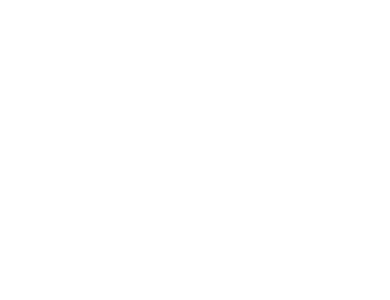
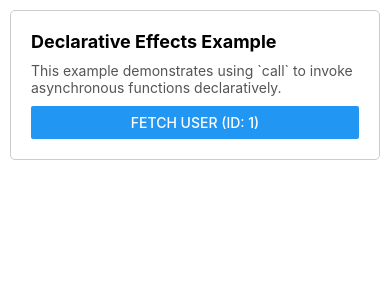
Before and after one commit to shubhamd99/react_native, a React Native app in the folder ReduxSaga/: screen / in a window 390 px wide. Shown: the top 300 px of the page. Built offline with nearby package versions, Linux system fonts and the light colour scheme.

Commit message:
redux saga declarative effect

```diff
--- a/ReduxSaga/App.tsx
+++ b/ReduxSaga/App.tsx
@@ -5,19 +5,34 @@
  * @format
  */
 
-import { StatusBar, useColorScheme } from 'react-native';
+// libs
+import React from 'react';
+import { StatusBar, useColorScheme, StyleSheet, View } from 'react-native';
+import { Provider } from 'react-redux';
 
-import { Provider } from 'react-redux';
+// store
 import store from './src/store/store';
+
+// components
+import DeclarativeEffectsComponent from './src/features/topics/declarativeEffects/DeclarativeEffectsComponent';
 
 function App() {
   const isDarkMode = useColorScheme() === 'dark';
 
   return (
     <Provider store={store}>
-      <StatusBar barStyle={isDarkMode ? 'light-content' : 'dark-content'} />
+      <View style={styles.container}>
+        <StatusBar barStyle={isDarkMode ? 'light-content' : 'dark-content'} />
+        <DeclarativeEffectsComponent />
+      </View>
     </Provider>
   );
 }
 
+const styles = StyleSheet.create({
+  container: {
+    flex: 1,
+  },
+});
+
 export default App;
--- /dev/null
+++ b/ReduxSaga/src/features/topics/declarativeEffects/DeclarativeEffectsComponent.tsx
@@ -0,0 +1,81 @@
+import React from 'react';
+import {
+  View,
+  Text,
+  Button,
+  ActivityIndicator,
+  StyleSheet,
+} from 'react-native';
+import { useDispatch, useSelector } from 'react-redux';
+import { fetchUserRequest } from './slice';
+import { RootState } from '../../../store/rootReducer';
+
+const DeclarativeEffectsComponent = () => {
+  const dispatch = useDispatch();
+  const { user, loading, error } = useSelector(
+    (state: RootState) => state.declarativeEffects,
+  );
+
+  const handleFetchUser = () => {
+    dispatch(fetchUserRequest('1'));
+  };
+
+  return (
+    <View style={styles.container}>
+      <Text style={styles.title}>Declarative Effects Example</Text>
+      <Text style={styles.description}>
+        This example demonstrates using `call` to invoke asynchronous functions
+        declaratively.
+      </Text>
+
+      <Button title="Fetch User (ID: 1)" onPress={handleFetchUser} />
+
+      {loading && (
+        <ActivityIndicator size="large" color="#0000ff" style={styles.loader} />
+      )}
+
+      {user && (
+        <View style={styles.result}>
+          <Text>User ID: {user.id}</Text>
+          <Text>Name: {user.name}</Text>
+        </View>
+      )}
+
+      {error && <Text style={styles.error}>Error: {error}</Text>}
+    </View>
+  );
+};
+
+const styles = StyleSheet.create({
+  container: {
+    padding: 20,
+    borderWidth: 1,
+    borderColor: '#ccc',
+    margin: 10,
+    borderRadius: 5,
+  },
+  title: {
+    fontSize: 18,
+    fontWeight: 'bold',
+    marginBottom: 10,
+  },
+  description: {
+    marginBottom: 10,
+    color: '#555',
+  },
+  loader: {
+    marginTop: 10,
+  },
+  result: {
+    marginTop: 10,
+    padding: 10,
+    backgroundColor: '#e6f7ff',
+    borderRadius: 5,
+  },
+  error: {
+    marginTop: 10,
+    color: 'red',
+  },
+});
+
+export default DeclarativeEffectsComponent;
--- /dev/null
+++ b/ReduxSaga/src/features/topics/declarativeEffects/api.ts
@@ -0,0 +1,11 @@
+export const fetchUserApi = async (userId: string) => {
+  return new Promise<{ id: string; name: string }>((resolve, reject) => {
+    setTimeout(() => {
+      if (userId === '1') {
+        resolve({ id: '1', name: 'John Doe' });
+      } else {
+        reject(new Error('User not found'));
+      }
+    }, 1000);
+  });
+};
--- /dev/null
+++ b/ReduxSaga/src/features/topics/declarativeEffects/saga.ts
@@ -0,0 +1,37 @@
+import { call, put, takeEvery } from 'redux-saga/effects';
+import { PayloadAction } from '@reduxjs/toolkit';
+import { fetchUserRequest, fetchUserSuccess, fetchUserFailure } from './slice';
+import { fetchUserApi } from './api';
+
+function* fetchUserSaga(action: PayloadAction<string>) {
+  try {
+    // call() is an effect used to invoke a function
+    // (including asynchronous ones like API calls that return Promises) and
+    // pause the execution of the saga until that function returns a value
+    // or throws an error
+
+    // Declarative Effect: yield call(fn, ...args)
+    // Instead of executing the promise directly (const user = yield fetchUserApi(action.payload)),
+    // we yield a plain object describing the function call.
+    // This makes testing easier as we can test the yielded object without mocking the API.
+    const user: { id: string; name: string } = yield call(
+      fetchUserApi,
+      action.payload,
+    );
+    // put() is an effect used to dispatch an action to the store
+    yield put(fetchUserSuccess(user));
+  } catch (error) {
+    if (error instanceof Error) {
+      yield put(fetchUserFailure(error.message));
+    } else {
+      yield put(fetchUserFailure('An unknown error occurred'));
+    }
+  }
+}
+
+// watcher saga
+export function* watchFetchUser() {
+  // takeEvery: it will listen for the fetchUserRequest action and
+  // call the fetchUserSaga function it will not block the main thread
+  yield takeEvery(fetchUserRequest.type, fetchUserSaga);
+}
--- /dev/null
+++ b/ReduxSaga/src/features/topics/declarativeEffects/slice.ts
@@ -0,0 +1,41 @@
+import { createSlice, PayloadAction } from '@reduxjs/toolkit';
+
+interface User {
+  id: string;
+  name: string;
+}
+
+interface DeclarativeEffectsState {
+  user: User | null;
+  loading: boolean;
+  error: string | null;
+}
+
+const initialState: DeclarativeEffectsState = {
+  user: null,
+  loading: false,
+  error: null,
+};
+
+const declarativeEffectsSlice = createSlice({
+  name: 'declarativeEffects',
+  initialState,
+  reducers: {
+    fetchUserRequest: (state, _action: PayloadAction<string>) => {
+      state.loading = true;
+      state.error = null;
+    },
+    fetchUserSuccess: (state, action: PayloadAction<User>) => {
+      state.loading = false;
+      state.user = action.payload;
+    },
+    fetchUserFailure: (state, action: PayloadAction<string>) => {
+      state.loading = false;
+      state.error = action.payload;
+    },
+  },
+});
+
+export const { fetchUserRequest, fetchUserSuccess, fetchUserFailure } =
+  declarativeEffectsSlice.actions;
+export default declarativeEffectsSlice.reducer;
--- a/ReduxSaga/src/store/rootReducer.ts
+++ b/ReduxSaga/src/store/rootReducer.ts
@@ -1,7 +1,8 @@
 import { combineReducers } from '@reduxjs/toolkit';
+import declarativeEffectsReducer from '../features/topics/declarativeEffects/slice';
 
 const rootReducer = combineReducers({
-  // Add reducers here
+  declarativeEffects: declarativeEffectsReducer,
 });
 
 export type RootState = ReturnType<typeof rootReducer>;
--- a/ReduxSaga/src/store/rootSaga.ts
+++ b/ReduxSaga/src/store/rootSaga.ts
@@ -1,7 +1,6 @@
 import { all } from 'redux-saga/effects';
+import { watchFetchUser } from '../features/topics/declarativeEffects/saga';
 
 export default function* rootSaga() {
-  yield all([
-    // Add sagas here
-  ]);
+  yield all([watchFetchUser()]);
 }
```
